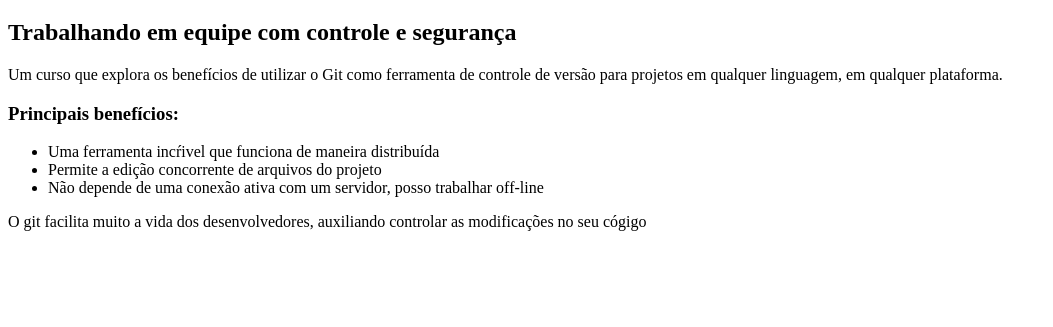
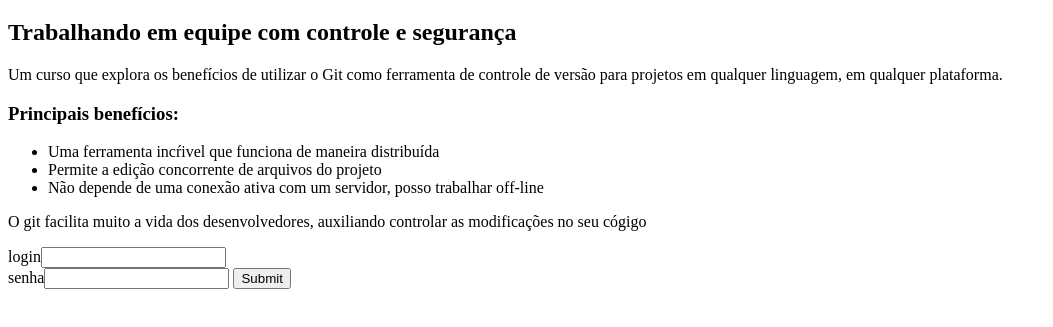
Before and after one commit to igor-rodrigues2017/curso-git, a plain HTML site: page index.html in a window 1280 px wide. Shown: the part 61-388 px from the top of the page, without its empty margins (0-1053 px from the left). Drawn offline with Linux system fonts and the light colour scheme.

Commit message:
add form

```diff
--- a/index.html
+++ b/index.html
@@ -16,5 +16,11 @@
         </ul>
         <p> O git facilita muito a vida dos desenvolvedores, auxiliando controlar as modificações no seu cógigo</p>
 
+        <form>
+        	login<input type="text" name="nome.usuario"><br />
+        	senha<input type="password" name="senha">
+        	<input type="submit" name="Autenticar">
+        </form>
+
 </body>
 </html>
```
